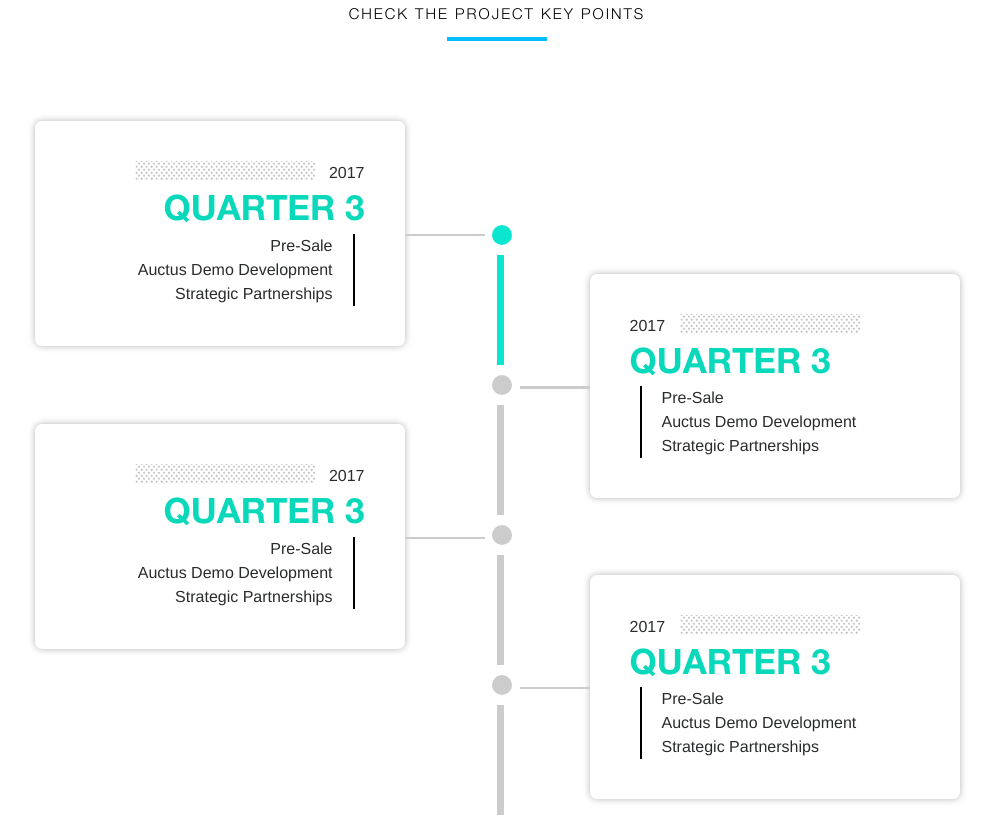
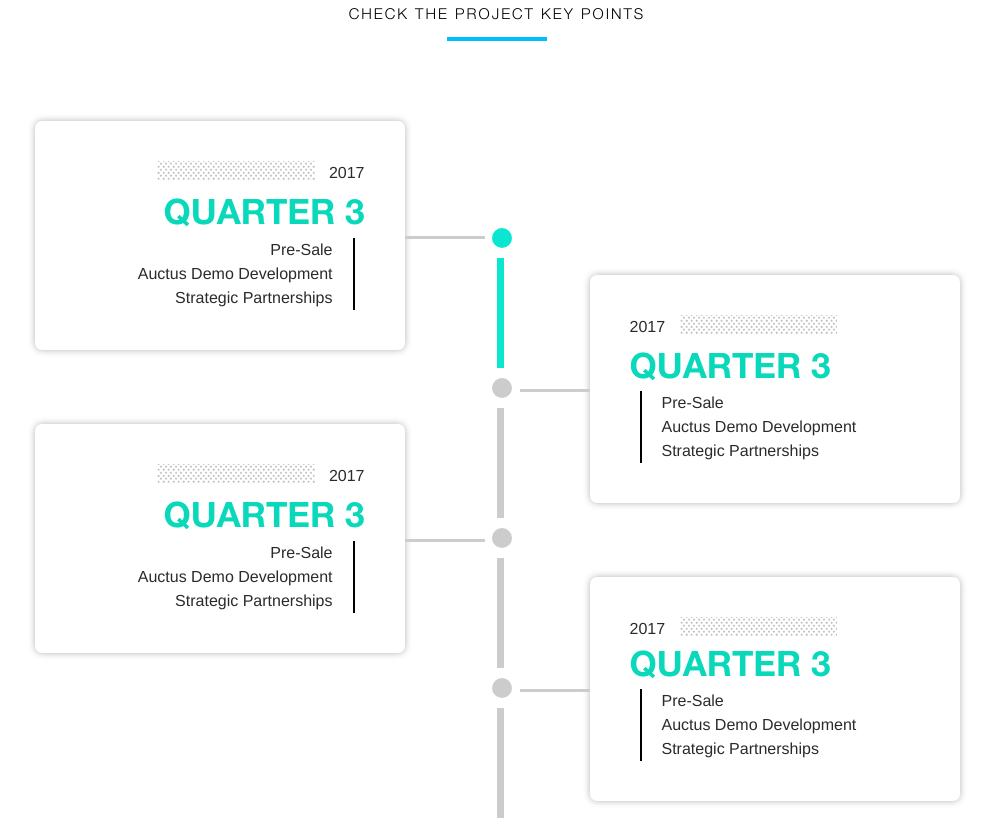
Before and after one commit to AuctusProject/Site, a website: page index.html in a window 1280 px wide. Shown: the part 3198-4019 px from the top of the page, without its empty margins (143-1137 px from the left). Drawn offline with Linux system fonts and the light colour scheme.

Commit message:
mobile roadmap section

```diff
--- a/index.html
+++ b/index.html
@@ -279,10 +279,11 @@
                 <div class="col-lg-12">
                     <div class="container-fluid">
                         <div class="row clearfix left">
-                            <div class="offset-md-1 col-md-4 box left">
+                            <div class="offset-md-1 col-md-4 box left first">
                                 <div class="dots pull-right">
                                     <span>2017</span>
                                 </div>
+                                <br>
                                 <span class="heading green">QUARTER 3</span>
                                 <br>
                                 <div class="vertical-line right">
@@ -293,10 +294,11 @@
                             </div>
                         </div>
                         <div class="row clearfix right">
-                            <div class="offset-md-7 col-md-4 box right first" style="top:-72px;">
+                            <div class="offset-md-7 col-md-4 box right first">
                                 <div class="dots pull-left">
                                     <span>2017</span>
                                 </div>
+                                <br>
                                 <span class="heading green">QUARTER 3</span>
                                 <br>
                                 <div class="vertical-line left">
@@ -307,10 +309,11 @@
                             </div>
                         </div>
                         <div class="row clearfix left">
-                            <div class="offset-md-1 col-md-4 box left" style="top:-146px;">
+                            <div class="offset-md-1 col-md-4 box left">
                                 <div class="dots pull-right">
                                     <span>2017</span>
                                 </div>
+                                <br>
                                 <span class="heading green">QUARTER 3</span>
                                 <br>
                                 <div class="vertical-line right">
@@ -321,7 +324,7 @@
                             </div>
                         </div>
                         <div class="row clearfix right">
-                            <div class="offset-md-7 col-md-4 box right" style="top:-220px;">
+                            <div class="offset-md-7 col-md-4 box right">
                                 <div class="dots pull-left">
                                     <span>2017</span>
                                 </div>
--- a/scss/_roadmap.scss
+++ b/scss/_roadmap.scss
@@ -17,11 +17,18 @@
     .box.right{
         padding-left: 40px;
     }
+
+    @media (max-width: 768px){
+        .box {
+            margin-top: 30px;
+        }
+    }
+
+    @media (min-width: 768px){
         .box.left:after{
             content: 'after';
             width:80px;
-        line-height:40px;
-        height:2px;
+            height:3px;
             background:#cccccc;
             position:absolute;
             top:50%;
@@ -33,8 +40,7 @@
         .box.right:after{
             content: 'after';
             width:70px;
-        line-height:40px;
-        height:2px;
+            height:3px;
             background:#cccccc;
             position:absolute;
             top:50%;
@@ -42,8 +48,21 @@
             color:#FFF;
             text-align:center
         }
-    .box.right.first:after{
-        height:3px !important;
+    }
+
+    @media (min-width: 768px) {
+        .box.right.first{
+            top:-75px;
+        }
+        .box.right{
+            top:-230px;
+        }
+        .box.left{
+            top:-154px;
+        }
+        .box.left.first {
+            top: 0px;
+        }
 	}
 
     span.heading{
@@ -56,7 +75,7 @@
     }
 
     .dots {
-        width: 180px;
+        width: 50%;
     }
     .dots.pull-right{
         margin-right: 50px;
@@ -94,6 +113,8 @@
         position: relative;
     }
 
+    @media (min-width: 768px){
+
         .lines {
             position: absolute;
             left: 50%;
@@ -128,5 +149,5 @@
         .roadmap-line:after{
             background : #CCCCCC !important;
         }
-
     }
+}
```
Also changed, not shown: css/style.min.css, 1 other file. Lines whose indentation alone changed are shown as unchanged.
